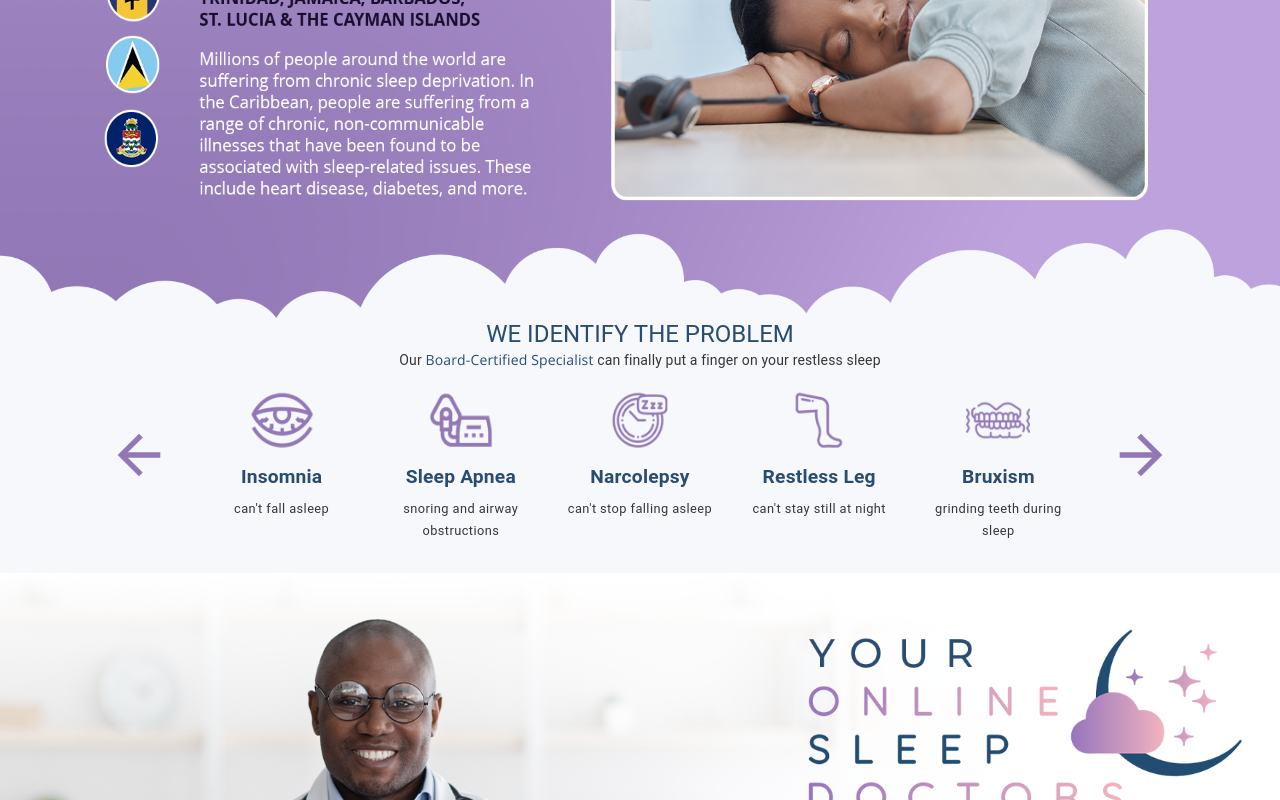
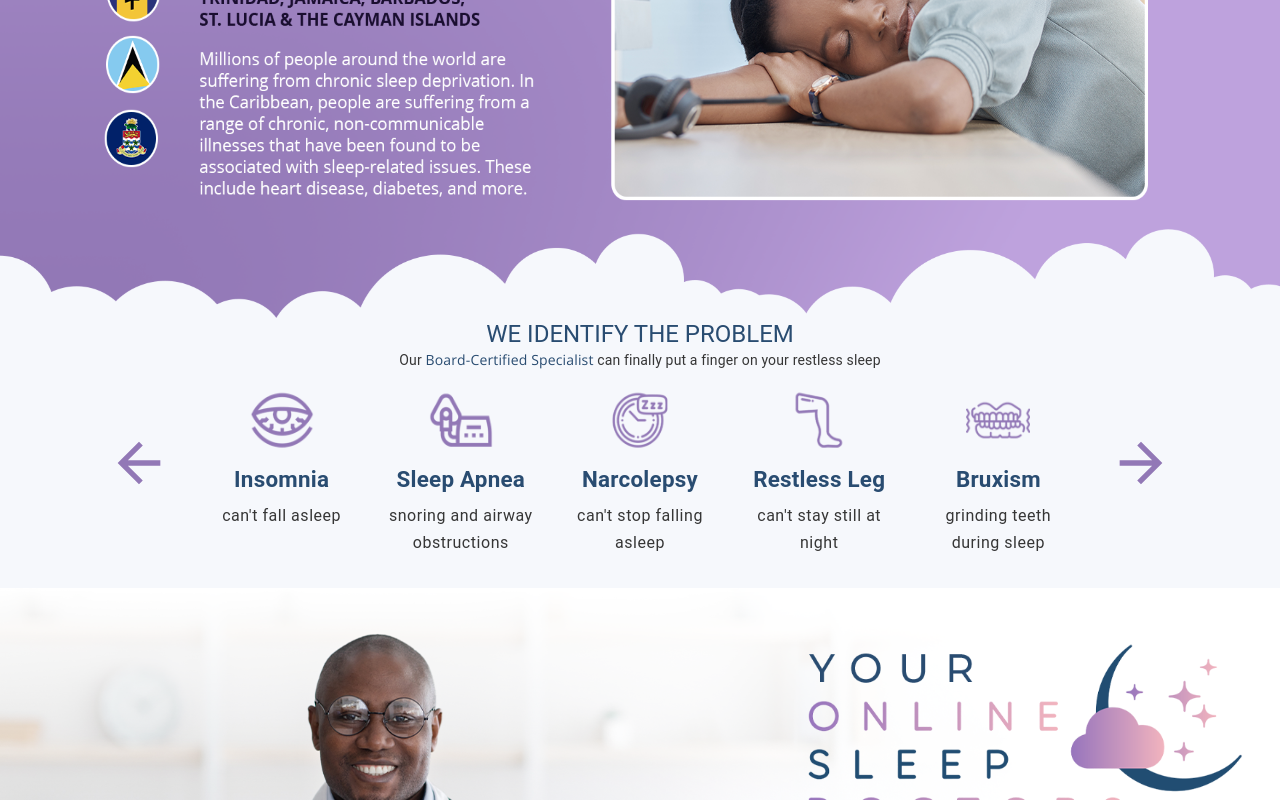
Before and after one commit to Chukwudi-O/online_sleep_doctors, a Next.js app: page / in a window 1280 px wide. Shown: the part 967-1767 px from the top of the page. Built offline with nearby package versions, Linux system fonts and the light colour scheme.

Commit message:
added animations to section 1

```diff
--- a/src/app/Sections.jsx
+++ b/src/app/Sections.jsx
@@ -1,5 +1,6 @@
+"use client";
 import { GetStartedButton } from "@/components/Buttons";
-import { Box, Button, Stack, Typography } from "@mui/material";
+import { Box, Button, Fade, Slide, Stack, Typography } from "@mui/material";
 import Image from "next/image";
 import woman_sleeper from "../assets/woman_sleeper_desk.png";
 import tt_flag from "../assets/round_TT_flag.png";
@@ -12,18 +13,28 @@ import SymptomSlider from "@/components/SymptomSlider";
 import logo from "../assets/osd_logo.png"
 import { KeyboardDoubleArrowRight } from "@mui/icons-material";
 import {Open_Sans} from "next/font/google";
+import { useEffect, useState } from "react";
 
 const openSans = Open_Sans({
   subsets:["latin"]
 })
 
 export  function CtaHero(){
+    const [checked, setChecked] = useState(false);
+
+    useEffect(() => {
+        setChecked(true);
+    },[]);
+
     return (
         <Box
         className="sleeper">
 
             <Stack
             className="sleeper_content">
+
+                <Slide direction="left" in={checked}
+                timeout={1500} easing="ease-in-out">
 
                     <Typography
                     className={`highlight ${openSans.className}`}
@@ -32,10 +43,15 @@ export  function CtaHero(){
                     variant="h4"
                     fontSize="4vw"
                     fontWeight={750}>
+
                         START THE JOURNEY TO <br/> A BETTER NIGHT'S SLEEP
+
                     </Typography>
 
+                </Slide>
                 <Box display="flex" flexShrink={1} gap="1rem">
+                    <Slide direction="left" in={checked}
+                    timeout={1500} easing="ease-in-out">
 
                         <Typography
                         className={`accent1 ${openSans.className}`}
@@ -44,8 +60,11 @@ export  function CtaHero(){
                         variant="body1"
                         lineHeight={1.2}
                         fontWeight={750}>
+
                             WITH BOARD CERTIFIED <br/> SLEEP SPECIALISTS
                         </Typography>
+
+                    </Slide>
 
                     <GetStartedButton/>
                 </Box>
--- a/src/app/globals.css
+++ b/src/app/globals.css
@@ -58,7 +58,10 @@ body{margin: 0; font-family: "Open Sans", sans-serif;}
   align-items: flex-end;
   right: 8%;
   top: 40%;
+  overflow: hidden;
 }
+
+
 
 @media (width <= 750px) {
   .sleeper_content{
@@ -87,3 +90,15 @@ body{margin: 0; font-family: "Open Sans", sans-serif;}
   }
 
 }
+
+
+@keyframes fade {
+  0%{
+    opacity: 0;
+  }
+
+  100%{
+    opacity: 1;
+  }
+
+}
--- a/src/components/SymptomSlider.jsx
+++ b/src/components/SymptomSlider.jsx
@@ -63,7 +63,7 @@ function Symptom({img_url,symptom,description}){
             <Typography
             component="h5"
             variant="body2"
-            fontSize="1.5vw"
+            fontSize="1.75vw"
             fontWeight={700}
             className={`cs_b2 highlight ${openSans.className}`}>
                 {symptom}
@@ -72,7 +72,7 @@ function Symptom({img_url,symptom,description}){
             <Typography
             component="p"
             variant="caption"
-            fontSize="1vw"
+            fontSize="1.25vw"
             fontWeight={400}
             className={`text ${openSans.className}`}>
                 {description}
```
Lines whose indentation alone changed are shown as unchanged.
